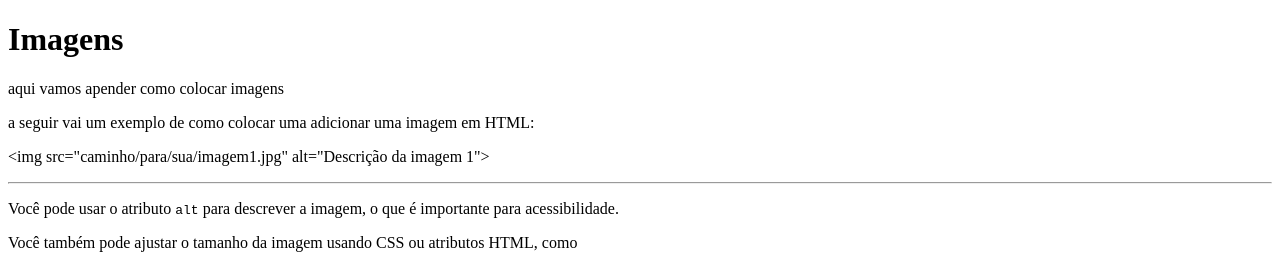
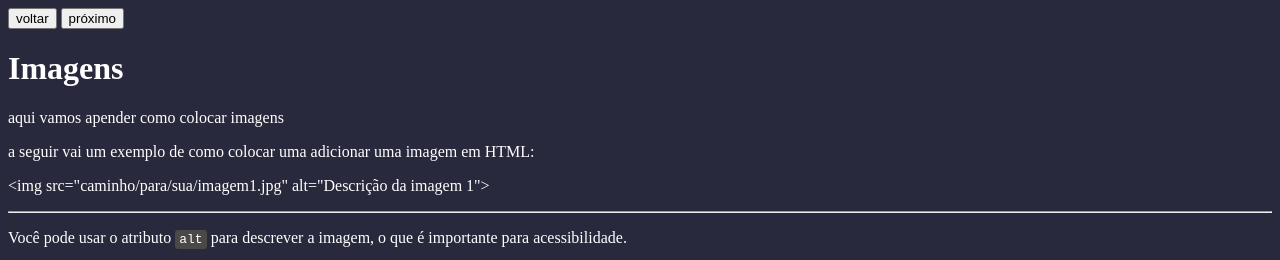
Before and after one commit to GuCosmai/HTML-CSS, a plain HTML site: page HTML-CSS/ex/ex002/index.html in a window 1280 px wide. Shown: the top 260 px of the page. Drawn offline with Linux system fonts and the light colour scheme.

Commit message:
atualizaçao

```diff
--- a/HTML-CSS/ex/ex002/index.html
+++ b/HTML-CSS/ex/ex002/index.html
@@ -3,14 +3,24 @@
 <head>
     <meta charset="UTF-8">
     <meta name="viewport" content="width=device-width, initial-scale=1.0">
+    <link rel="stylesheet" href="style.css">
     <title>imagens</title>
 </head>
 <body>
+    <div class="banner">
+<button>voltar</button> <button>próximo</button>
+    </div>
+
     <h1>Imagens</h1>
+
     <p>aqui vamos apender como colocar imagens</p>
     <p>a seguir vai um exemplo de como colocar uma adicionar uma imagem em HTML:</p>
-    <p>&lt;img src="caminho/para/sua/imagem1.jpg" alt="Descrição da imagem 1"&gt;</p>
+
+    <div>
+        <p>&lt;img src="caminho/para/sua/imagem1.jpg" alt="Descrição da imagem 1"&gt;</p>
+    </div>
     <hr>
+
     <p>Você pode usar o atributo <code>alt</code> para descrever a imagem, o que é importante para acessibilidade.</p>
     <p>Você também pode ajustar o tamanho da imagem usando CSS ou atributos HTML, como</p>
     <img src="https://encrypted-tbn0.gstatic.com/images?q=tbn:ANd9GcS1d_kmsrQ88U0sa_T4b0fm5jTT7u1x6WJMnA&s" alt="Descrição da imagem 2">
--- /dev/null
+++ b/HTML-CSS/ex/ex002/style.css
@@ -0,0 +1,18 @@
+body {
+    background-color: #29293D;
+}
+
+h1 {
+color: #ffffff;
+}
+
+p {
+margin-bottom: 1em;
+color: white;
+}
+
+code {
+background-color: #4a4848;
+border-radius: 3px;
+padding: 2px 4px;
+}
```
Also changed, not shown: HTML-CSS/index.HTML (+13 -1 lines), HTML-CSS/ex/ex003/index.html (added).
